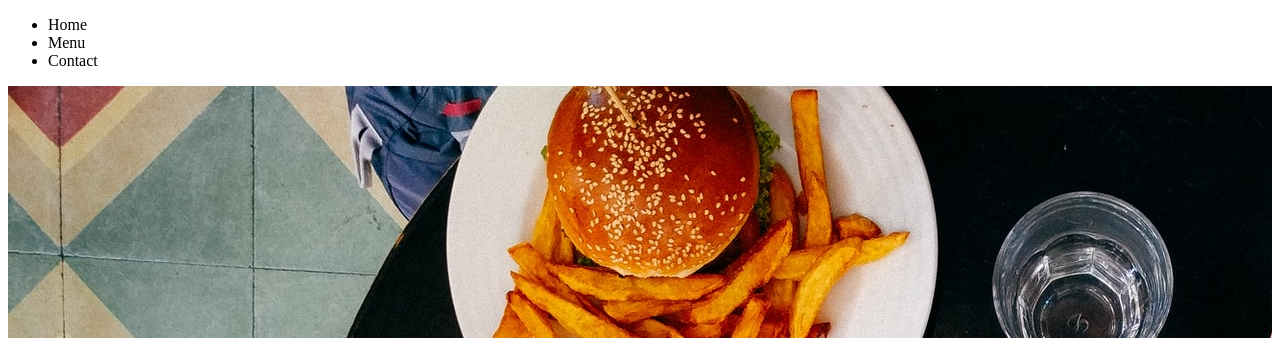
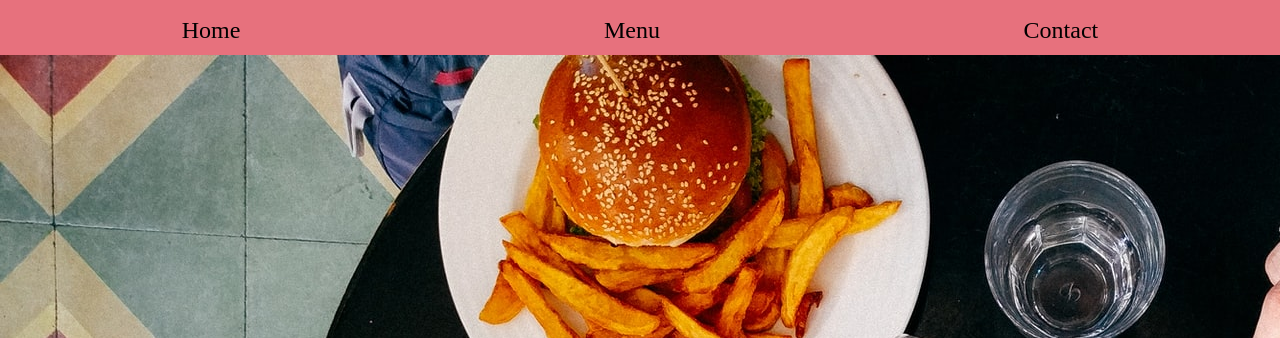
Before and after one commit to Janluc/JavascriptRestaurant, a website built with webpack: page dist/index.html in a window 1280 px wide. Shown: the top 338 px of the page. Built offline with Linux system fonts and the light colour scheme.

Commit message:
Add styling to nav bar

```diff
--- a/src/index.js
+++ b/src/index.js
@@ -10,6 +10,8 @@ const makeNav = () => {
   const navHome = document.createElement('li');
   const navMenu = document.createElement('li');
   const navContact = document.createElement('li');
+
+  navList.classList.add('nav-list')
 
   navHome.textContent = 'Home';
 
--- a/src/style.css
+++ b/src/style.css
@@ -24,3 +24,26 @@ ol, ul {
   width: 100%;
   height: 646px;
 }
+
+header{
+  height: 55px;
+  background-color: #e7717d;
+}
+
+nav {
+  padding-top: 1.5em;
+
+}
+
+.nav-list {
+  display:flex;
+  justify-content: space-around;
+  list-style: none;
+  font-size: 24px;
+  height: 20px;
+}
+
+.nav-list li {
+  align-self: flex-end;
+  cursor: pointer;
+}
```
Also changed, not shown: dist/main.js.
